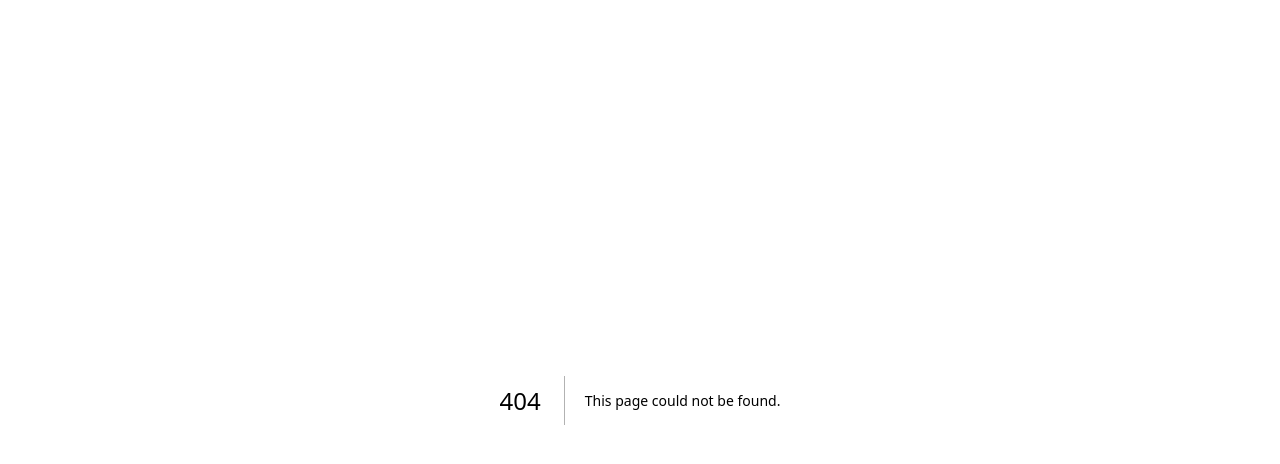
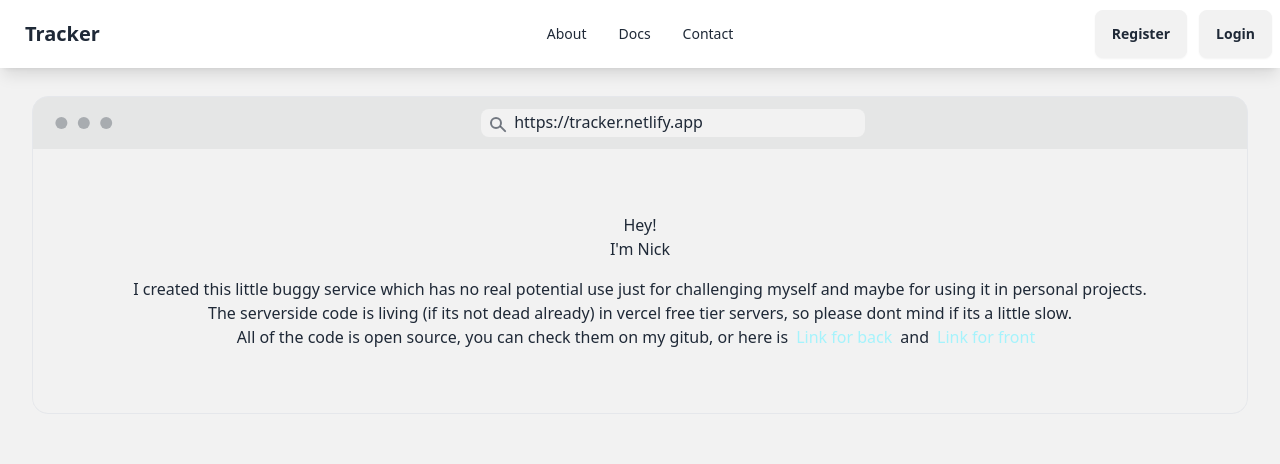
Before and after one commit to Badonix/Tracker_front, a Next.js app: page /about in a window 1280 px wide. Before the commit this address had no page. Shown: the top 464 px of the page. Built offline with nearby package versions, Linux system fonts and the light colour scheme; no server answers.

Commit message:
contact and about pages

```diff
--- a/components/Navbar/Navbar.tsx
+++ b/components/Navbar/Navbar.tsx
@@ -28,7 +28,7 @@ export const Navbar = () => {
             className="menu menu-sm dropdown-content mt-3 z-100 p-2 shadow bg-base-100 rounded-box w-52"
           >
             <li>
-              <Link className="" href="#">
+              <Link className="" href="/about">
                 About
               </Link>
             </li>
@@ -47,7 +47,7 @@ export const Navbar = () => {
       <div className="navbar-center hidden lg:flex">
         <ul className="menu menu-horizontal px-1">
           <li>
-            <Link className="" href="#">
+            <Link className="" href="about">
               About
             </Link>
           </li>
--- /dev/null
+++ b/pages/about.tsx
@@ -0,0 +1,49 @@
+import { Navbar } from "@/components";
+
+export const about = () => {
+  return (
+    <>
+      <Navbar />
+      <div className="py-24 px-8 min-h-screen w-full bg-base-200">
+        <div className="mockup-browser border bg-base-300">
+          <div className="mockup-browser-toolbar">
+            <div className="input">https://tracker.netlify.app</div>
+          </div>
+          <div className="flex flex-col items-center justify-center px-4 py-16 bg-base-200">
+            <h2>Hey!</h2>
+            <p>I'm Nick</p>
+            <p className="mt-4">
+              I created this little buggy service which has no real potential
+              use just for challenging myself and maybe for using it in personal
+              projects.
+            </p>
+            <p>
+              The serverside code is living (if its not dead already) in vercel
+              free tier servers, so please dont mind if its a little slow.
+            </p>
+            <p>
+              All of the code is open source, you can check them on my gitub, or
+              here is
+              <a
+                href="https://github.com/badonix/Tracker_back"
+                className="mx-2 text-cyan-200 hover:text-cyan-400 transition-colors"
+                target="_blank"
+              >
+                Link for back
+              </a>
+              and
+              <a
+                href="https://github.com/badonix/Tracker_front"
+                className="mx-2 text-cyan-200 hover:text-cyan-400 transition-colors"
+                target="_blank"
+              >
+                Link for front
+              </a>
+            </p>
+          </div>
+        </div>
+      </div>
+    </>
+  );
+};
+export default about;
--- /dev/null
+++ b/pages/contact.tsx
@@ -0,0 +1,44 @@
+import { Navbar } from "@/components";
+import Link from "next/link";
+
+export const contact = () => {
+  return (
+    <>
+      <Navbar />
+      <div className="py-24 px-8 min-h-screen w-full bg-base-200">
+        <div className="flex flex-col gap-3">
+          <a
+            className="text-cyan-100 hover:text-cyan-400 transition-colors"
+            href="https://github.com/Badonix"
+            target="_blank"
+          >
+            Github
+          </a>
+          <a
+            href="https://www.linkedin.com/in/nickdanelia"
+            target="_blank"
+            className="text-cyan-100 hover:text-cyan-400 transition-colors"
+          >
+            Linkedin
+          </a>
+          <a
+            className="text-cyan-100 hover:text-cyan-400 transition-colors"
+            href="https://www.instagram.com/nickdanee/"
+            target="_blank"
+          >
+            Instagram
+          </a>
+          <p>nikdanelia@gmail.com</p>
+          <a
+            className="text-cyan-100 hover:text-cyan-400 transition-colors"
+            href="https://badonix.netlify.app"
+            target="_blank"
+          >
+            Personal Website
+          </a>
+        </div>
+      </div>
+    </>
+  );
+};
+export default contact;
--- a/pages/index.tsx
+++ b/pages/index.tsx
@@ -1,5 +1,6 @@
 import { Navbar } from "@/components";
 import Head from "next/head";
+import Link from "next/link";
 export default function Home() {
   return (
     <>
@@ -17,7 +18,9 @@ export default function Home() {
                 your website. The main feature of Tracker is its simplicity and
                 it's cute dashboard
               </p>
-              <button className="btn btn-primary">Get Started</button>
+              <Link href="/dashboard" className="btn btn-primary">
+                Get Started
+              </Link>
             </div>
           </div>
         </div>
```
